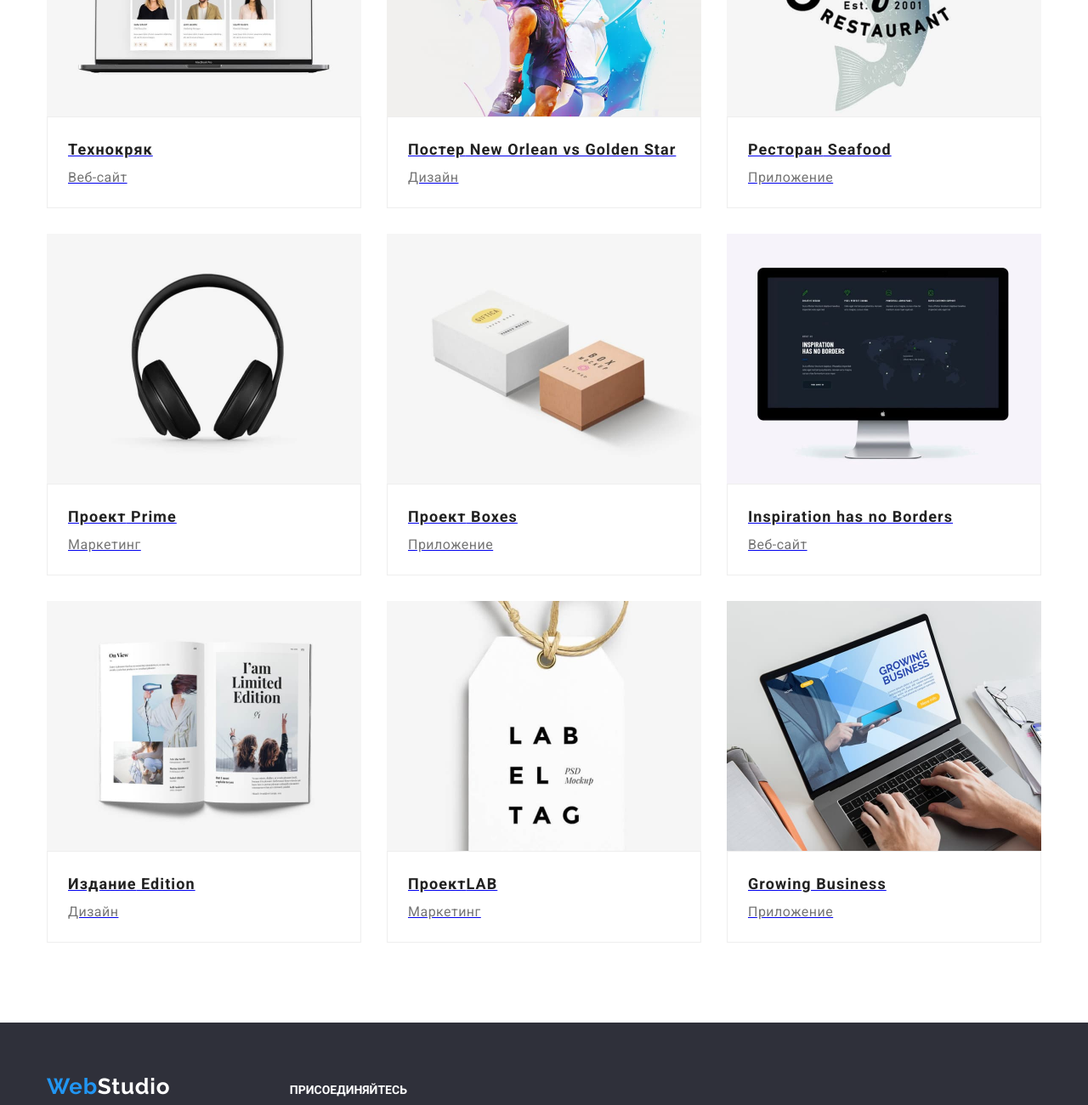
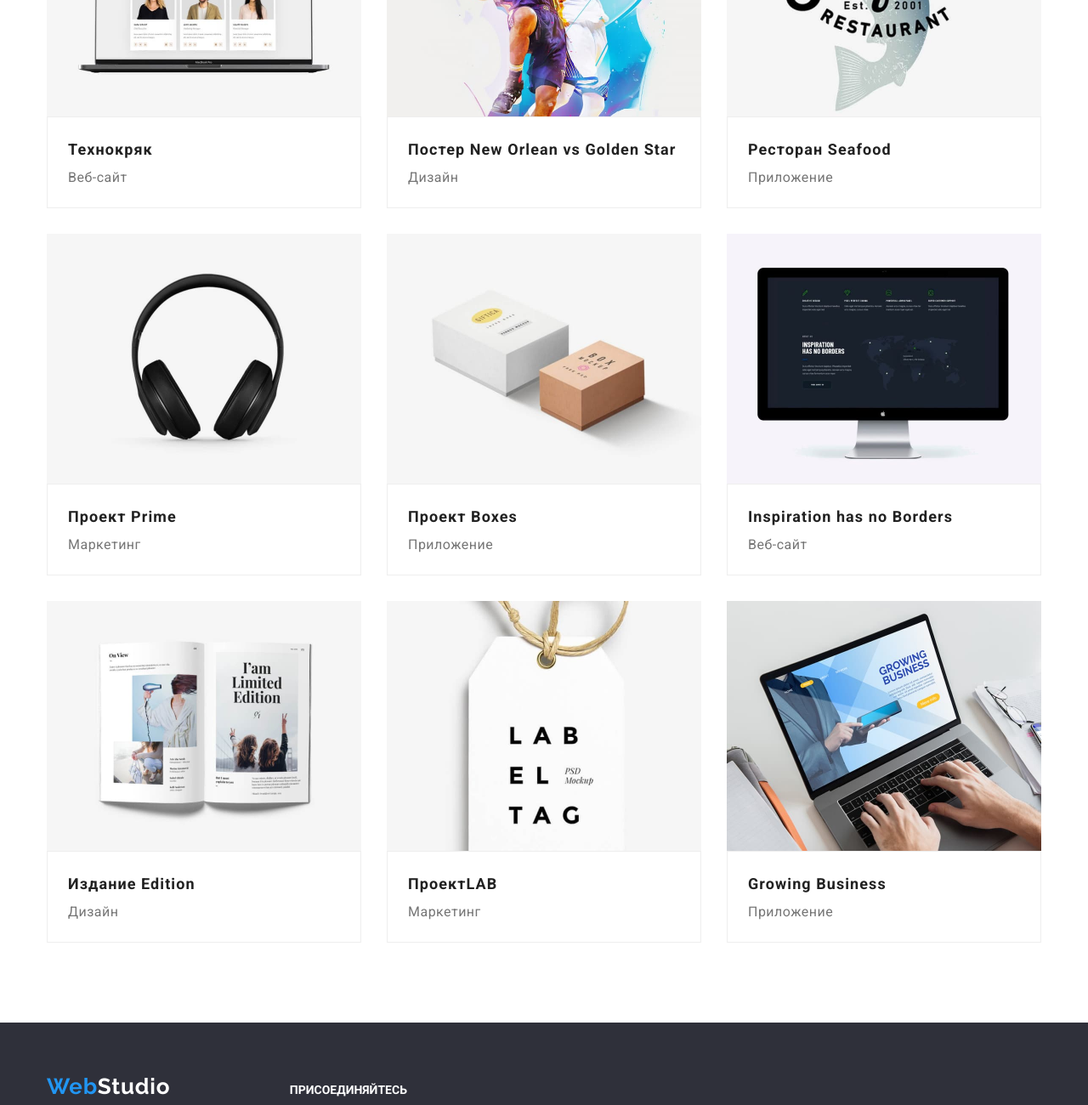
Before and after one commit to sergiosergio2/goit-markup-hw-05, a plain HTML site: page portfolio.html in a window 1280 px wide. Shown: the part 420-1720 px from the top of the page at 85% size. Drawn offline with nearby package versions, Linux system fonts and the light colour scheme.

Commit message:
work on bugs

```diff
--- a/css/style.css
+++ b/css/style.css
@@ -615,6 +615,7 @@ footer {
   height: 100vh;
   background-color: rgba(0, 0, 0, 0.2);
 }
+
 .modal {
   position: absolute;
   width: 528px;
@@ -708,6 +709,7 @@ footer {
 }
 .client-link {
   display: block;
+  text-decoration: none;
 }
 .client-link:hover .overlay,
 .client-link:focus .overlay {
--- a/portfolio.html
+++ b/portfolio.html
@@ -90,7 +90,10 @@
                             <div class="client-img-overlay">
                                 <img src="./images/portfolio-pictures/img2.jpg" width="370" height="294"
                                     alt="два баскетболиста в прыжке с мячём">
-                                <p class="overlay"></p>
+                                <p class="overlay">Lorem ipsum dolor sit amet consectetur adipisicing elit. Assumenda
+                                    maiores molestiae blanditiis tempore inventore architecto quidem itaque ullam
+                                    aliquam hic possimus sapiente sed, incidunt quasi provident ipsam quia, id commodi!
+                                </p>
                             </div>
                             <div class=" client-info">
                                 <h4 class="client-title">Постер<span lang="en"> New Orlean vs Golden Star</span></h4>
@@ -104,7 +107,10 @@
                             <div class="client-img-overlay">
                                 <img src="./images/portfolio-pictures/img3.jpg" width="370" height="294"
                                     alt="лого ресторана">
-                                <p class="overlay"></p>
+                                <p class="overlay">Lorem, ipsum dolor sit amet consectetur adipisicing elit.
+                                    Reprehenderit perspiciatis deserunt excepturi! Quas eius rerum inventore, ipsam
+                                    asperiores id at iusto labore corrupti sequi blanditiis alias amet tenetur esse
+                                    repudiandae.</p>
                             </div>
                             <div class=" client-info">
                                 <h4 class="client-title">Ресторан<span lang="en"> Seafood</span></h4>
@@ -118,7 +124,9 @@
                             <div class="client-img-overlay">
                                 <img src="./images/portfolio-pictures/img4.jpg" width="370" height="294"
                                     alt="фото наушников">
-                                <p class="overlay"></p>
+                                <p class="overlay">Lorem ipsum dolor sit amet consectetur adipisicing elit. Optio,
+                                    corrupti? Fuga, nesciunt placeat? Assumenda maiores saepe laborum ex at laudantium
+                                    repellat. Distinctio vel impedit ullam voluptatum modi cumque, culpa minima.</p>
                             </div>
                             <div class=" client-info">
                                 <h4 class="client-title">Проект<span lang="en"> Prime</span></h4>
@@ -132,7 +140,9 @@
                             <div class="client-img-overlay">
                                 <img src="./images/portfolio-pictures/img5.jpg" width="370" height="294"
                                     alt="духи в коробках">
-                                <p class="overlay"></p>
+                                <p class="overlay">Lorem ipsum dolor, sit amet consectetur adipisicing elit. Veniam,
+                                    tempora non atque minus modi incidunt ipsam quam, laborum sint ab corrupti, quis
+                                    nulla rem corporis repudiandae nisi omnis reprehenderit? Commodi.</p>
                             </div>
                             <div class=" client-info">
                                 <h4 class="client-title">Проект<span lang="en"> Boxes</span></h4>
@@ -146,7 +156,9 @@
                             <div class="client-img-overlay">
                                 <img src="./images/portfolio-pictures/img6.jpg" width="370" height="294"
                                     alt="открытый сайт на мониторе">
-                                <p class="overlay"></p>
+                                <p class="overlay">Lorem ipsum dolor sit amet, consectetur adipisicing elit. Eveniet
+                                    placeat saepe fugiat quos, qui quae esse in, illo sint at deleniti veniam ut
+                                    officiis sit provident. Culpa quia commodi placeat.</p>
                             </div>
                             <div class=" client-info">
                                 <h4 class="client-title" lang="en">Inspiration has no Borders</h4>
@@ -160,7 +172,12 @@
                             <div class="client-img-overlay">
                                 <img src="./images/portfolio-pictures/img7.jpg" width="370" height="294"
                                     alt="открытая книга">
-                                <p class="overlay"></p>
+                                <p class="overlay">Lorem ipsum dolor sit amet, consectetur adipisicing elit. Eveniet
+                                    placeat saepe fugiat quos, qui quae esse in, illo sint at deleniti veniam ut
+                                    officiis sit provident. Culpa quia commodi placeat.Lorem ipsum dolor sit amet,
+                                    consectetur adipisicing elit. Eveniet placeat saepe fugiat quos, qui quae esse in,
+                                    illo sint
+                                    at deleniti veniam ut officiis sit provident. Culpa quia commodi placeat.</p>
                             </div>
                             <div class=" client-info">
                                 <h4 class="client-title">Издание<span> Edition</span></h4>
@@ -173,7 +190,9 @@
                         <a href="#" class="client-link">
                             <div class="client-img-overlay">
                                 <img src="./images/portfolio-pictures/img8.jpg" width="370" height="294" alt="логотип">
-                                <p class="overlay"></p>
+                                <p class="overlay">Lorem ipsum dolor sit amet, consectetur adipisicing elit. Eveniet
+                                    placeat saepe fugiat quos, qui quae esse in, illo sint at deleniti veniam ut
+                                    officiis sit provident. Culpa quia commodi placeat.</p>
                             </div>
                             <div class=" client-info">
                                 <h4 class="client-title">Проект<span lang="en">LAB</span></h4>
@@ -187,7 +206,9 @@
                             <div class="client-img-overlay">
                                 <img src="./images/portfolio-pictures/img9.jpg" width="370" height="294"
                                     alt="работа на ноутбуке">
-                                <p class="overlay"></p>
+                                <p class="overlay">Lorem ipsum dolor sit amet, consectetur adipisicing elit. Eveniet
+                                    placeat saepe fugiat quos, qui quae esse in, illo sint at deleniti veniam ut
+                                    officiis sit provident. Culpa quia commodi placeat.</p>
                             </div>
                             <div class=" client-info">
                                 <h4 class="client-title" lang="en">Growing Business</h4>
```
Also changed, not shown: index.html (+1 -1 lines).
